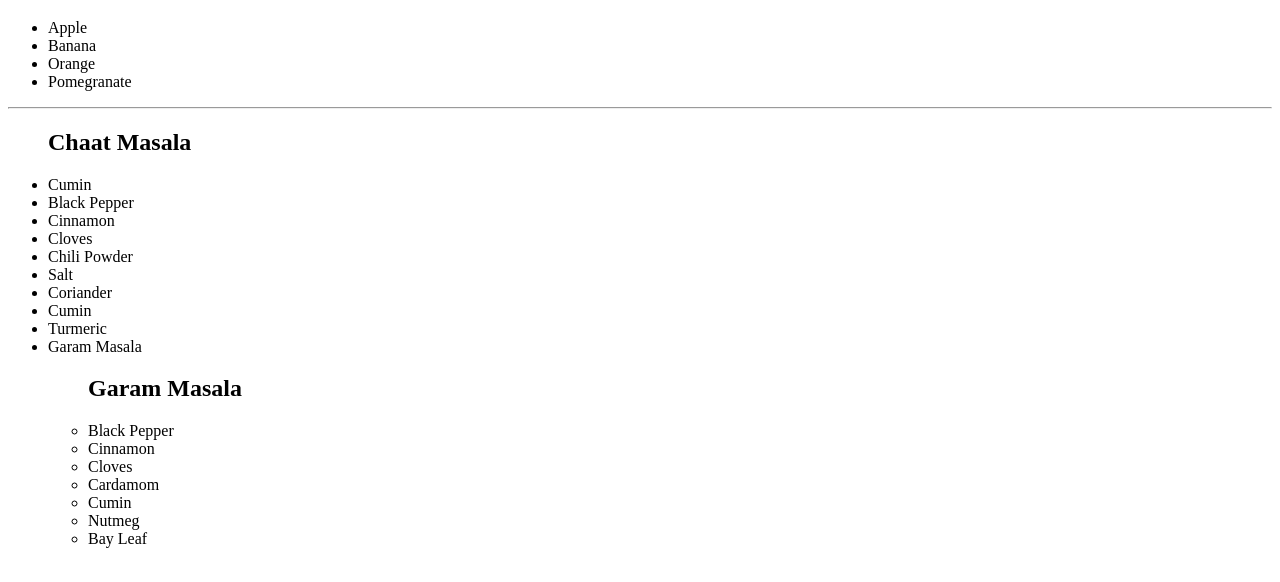
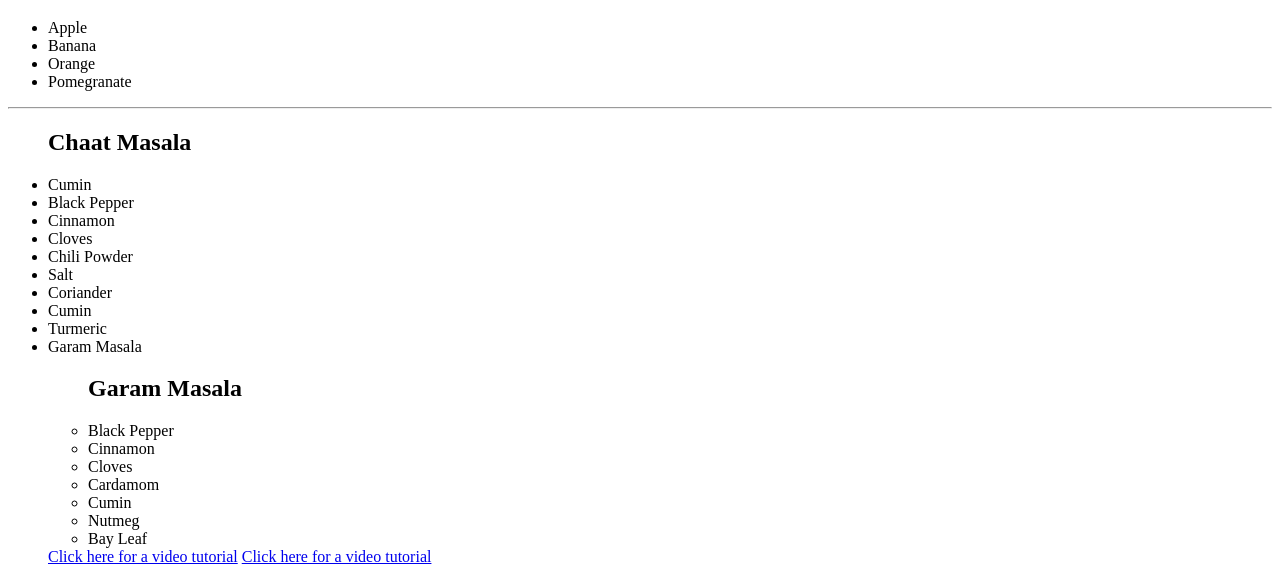
Before and after one commit to sameerNafees-svg/List-, a plain HTML site: page index.html in a window 1280 px wide. Shown: the part 285-867 px from the top of the page. Drawn offline with Linux system fonts and the light colour scheme.

Commit message:
Korma receipe

```diff
--- a/index.html
+++ b/index.html
@@ -45,6 +45,9 @@
         <li>Nutmeg</li>
         <li>Bay Leaf</li>
         </ul>
+        <a href="https://www.youtube.com/watch?v=9jOH3TEB-NI/">Click here for a video tutorial</a>
+        <a href="https://www.youtube.com/watch?v=ZZosuUU4uCM/">Click here for a video tutorial</a>
+
 
 </body>
 </html>
```
